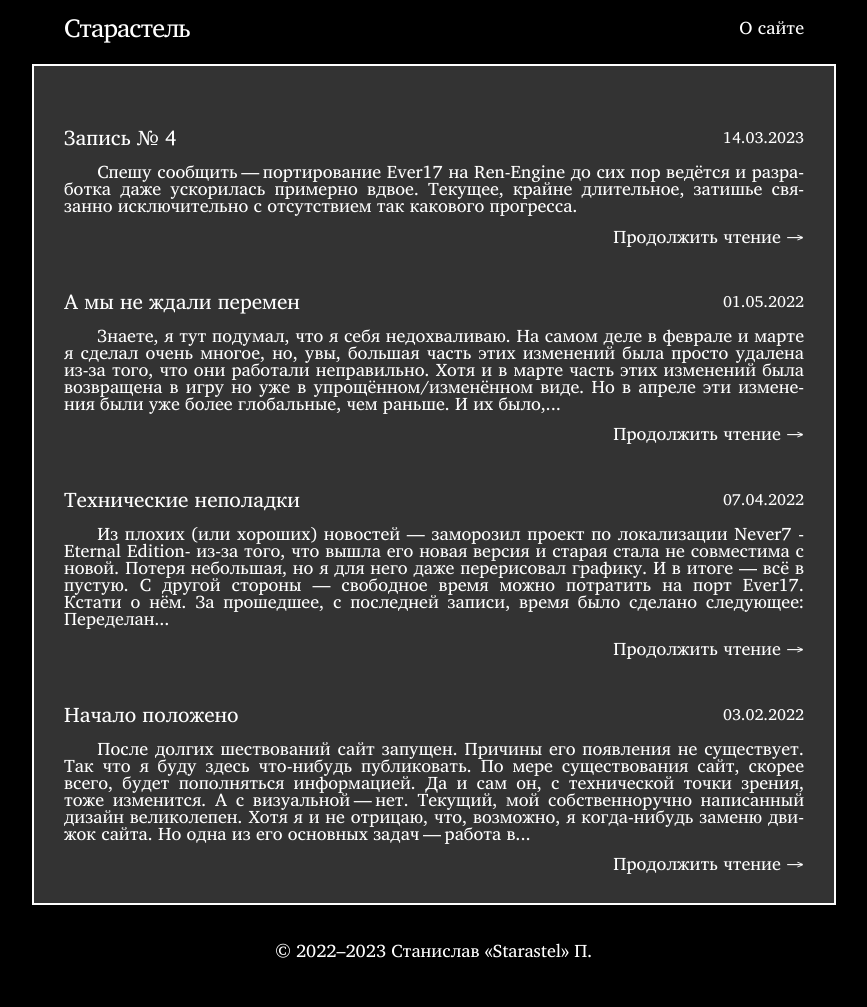
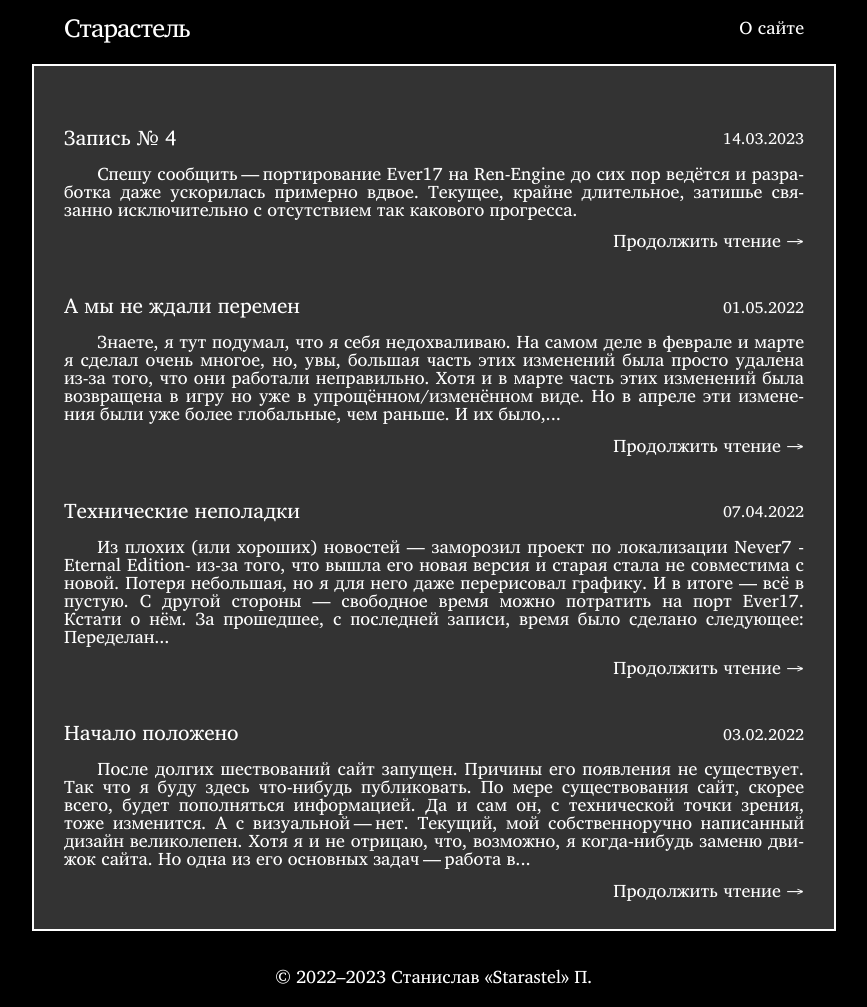
Before and after one commit to Starastel/stStarastel, a Jekyll site: the page built from index.html, in a window 1280 px wide. Shown: the whole page, without its empty margins (206-1073 px from the left). Built offline with Jekyll 4.4.1, drawn with Linux system fonts in a browser that asks for light colours; the list of posts is cut into pages by our own code; before the commit the page ends 981 px from its top, so only the background shows below that.

Commit message:
Update main.scss

```diff
--- a/assets/main.scss
+++ b/assets/main.scss
@@ -135,17 +135,17 @@ p {
 	-ms-hyphens: auto;
 	hyphens: auto;
 	margin-bottom: 10pt;
-	line-height: 0.95;
+	line-height: 1;
 }
 
 li {
 	> ul,
 	> ol {
 		margin-bottom: 10pt;
-		line-height: 0.95;
+		line-height: 1;
 	}
 	margin-bottom: 10pt;
-	line-height: 0.95;
+	line-height: 1;
 }
 
 h1, h2, h3, h4, h5, h6 {
```
